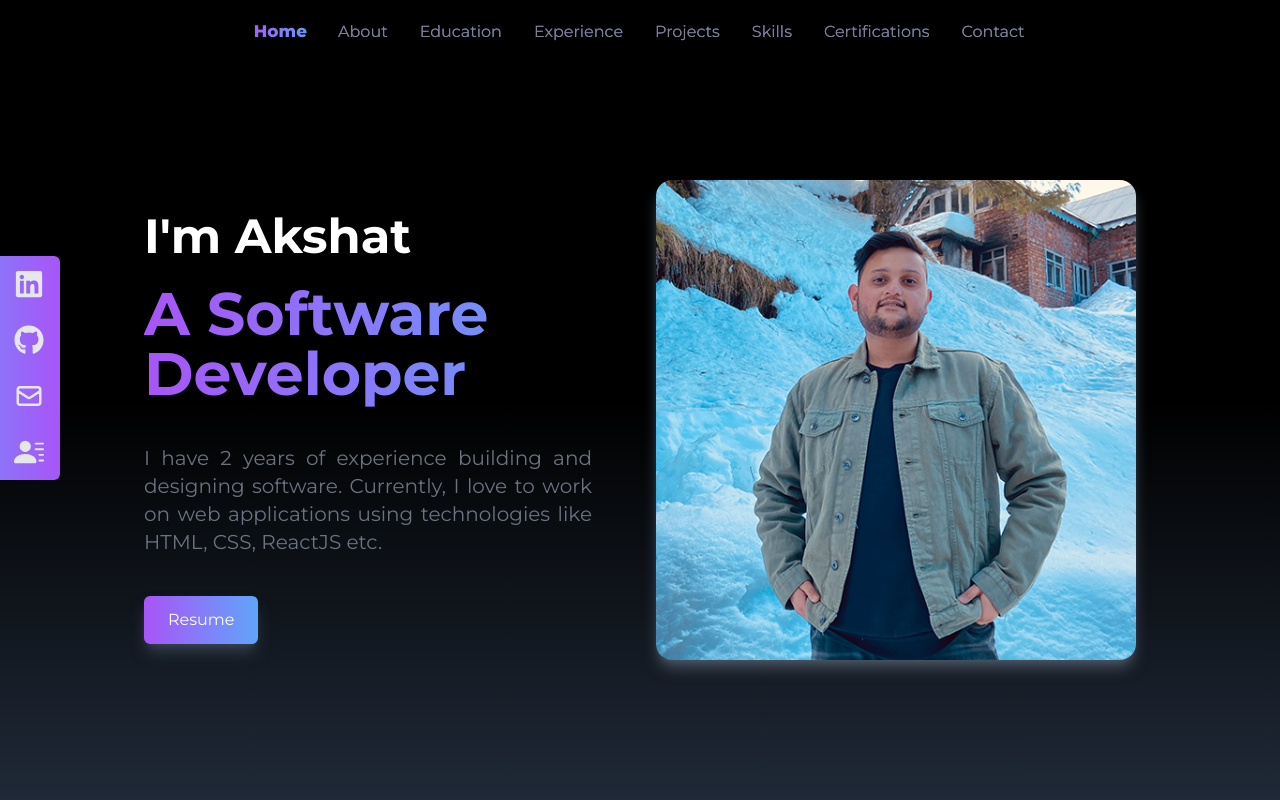
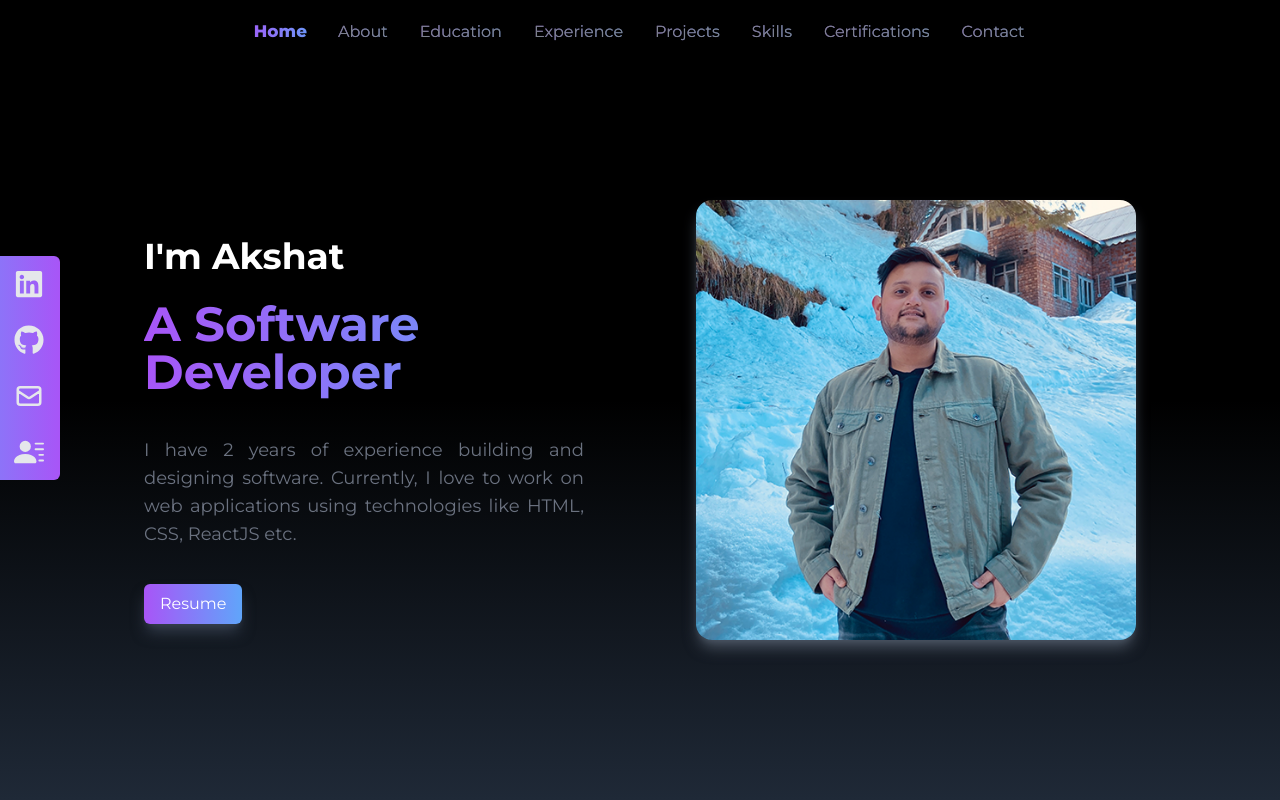
Before and after one commit to akshat26akd/Portfolio-Using-React-Tailwind, a React (Vite) app: page / in a window 1280 px wide. Shown: the top 800 px of the page. Built offline with nearby package versions, Linux system fonts and the light colour scheme.

Commit message:
Updated Some CSS

```diff
--- a/src/pages/Home.jsx
+++ b/src/pages/Home.jsx
@@ -7,16 +7,16 @@ const Home = () => {
       name="home"
       className="w-full h-screen bg-gradient-to-b from-black via-black to-gray-800"
     >
-      <div className="max-w-screen-lg h-screen md:grid md:grid-cols-2 flex flex-col md:gap-8 mx-auto pt-16 px-8 md:px-4 pb-6 items-center">
+      <div className="max-w-screen-lg h-screen md:grid md:grid-cols-2 flex flex-col md:gap-28 mx-auto pt-16 px-8 md:px-4 pb-6 items-center">
         <>
           <div>
-            <h1 className="pt-6 pb-4 text-4xl md:text-5xl font-bold text-white">
+            <h1 className="pt-6 pb-4 text-4xl font-bold text-white">
               I'm Akshat
             </h1>
-            <div className="text-5xl md:text-6xl py-2 font-bold text-transparent bg-clip-text bg-gradient-to-r from-purple-500 to-blue-400">
+            <div className="text-5xl py-2 font-bold text-transparent bg-clip-text bg-gradient-to-r from-purple-500 to-blue-400">
               A Software Developer
             </div>
-            <p className="sm:text-xl text-justify text-gray-500 py-8 max-w-md">
+            <p className="sm:text-lg text-justify text-gray-500 py-8 max-w-md">
               I have 2 years of experience building and designing software.
               Currently, I love to work on web applications using technologies
               like HTML, CSS, ReactJS etc.
@@ -25,7 +25,7 @@ const Home = () => {
               <a
                 href="https://drive.google.com/uc?export=download&id=1NQ2M8RnVCW4b5ijPRQIN0wDOuySswrjW"
                 target="_blank"
-                className="group text-white w-fit px-6 py-3 my-2 flex items-center rounded-md bg-gradient-to-r from-purple-500 to-blue-400 cursor-pointer shadow-gray-700 shadow-lg duration-300 hover:scale-105 "
+                className="group text-white w-fit px-4 py-2 my-1 flex items-center rounded-md bg-gradient-to-r from-purple-500 to-blue-400 cursor-pointer shadow-gray-700 shadow-lg duration-300 hover:scale-105 "
               >
                 Resume
               </a>
```
